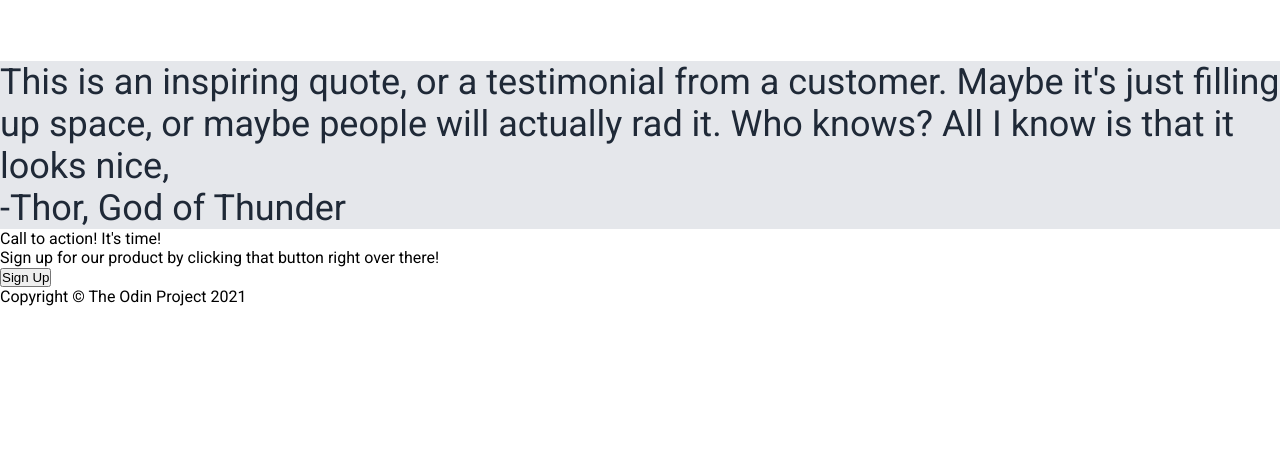
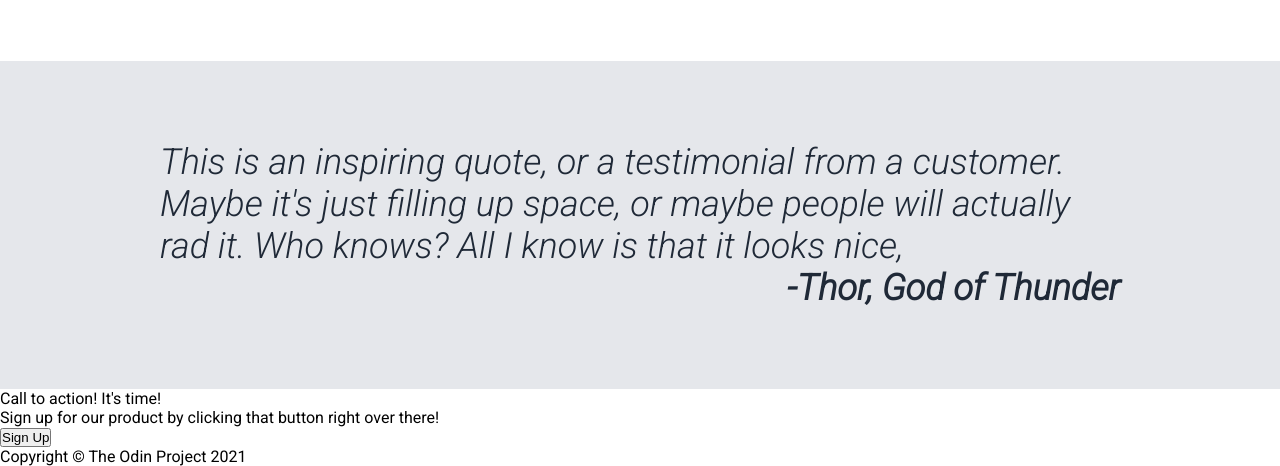
Before and after one commit to amilkez/foundations-landing-page, a plain HTML site: page index.html in a window 1280 px wide. Shown: the part 943-1409 px from the top of the page. Before the commit the page ends 1249 px from the top, so only its background shows below. Drawn offline with Linux system fonts and the light colour scheme.

Commit message:
Finish textimonials section

```diff
--- a/style.css
+++ b/style.css
@@ -132,3 +132,15 @@ li {
 	width: 200px;
 	height: 200px;
 }
+
+#testimonials {
+	padding: 5rem 10rem;
+	font-weight: 300;
+	font-style: italic;
+}
+
+#testimonials span {
+	display: block;
+	text-align: right;
+	font-weight: 900;
+}
```
